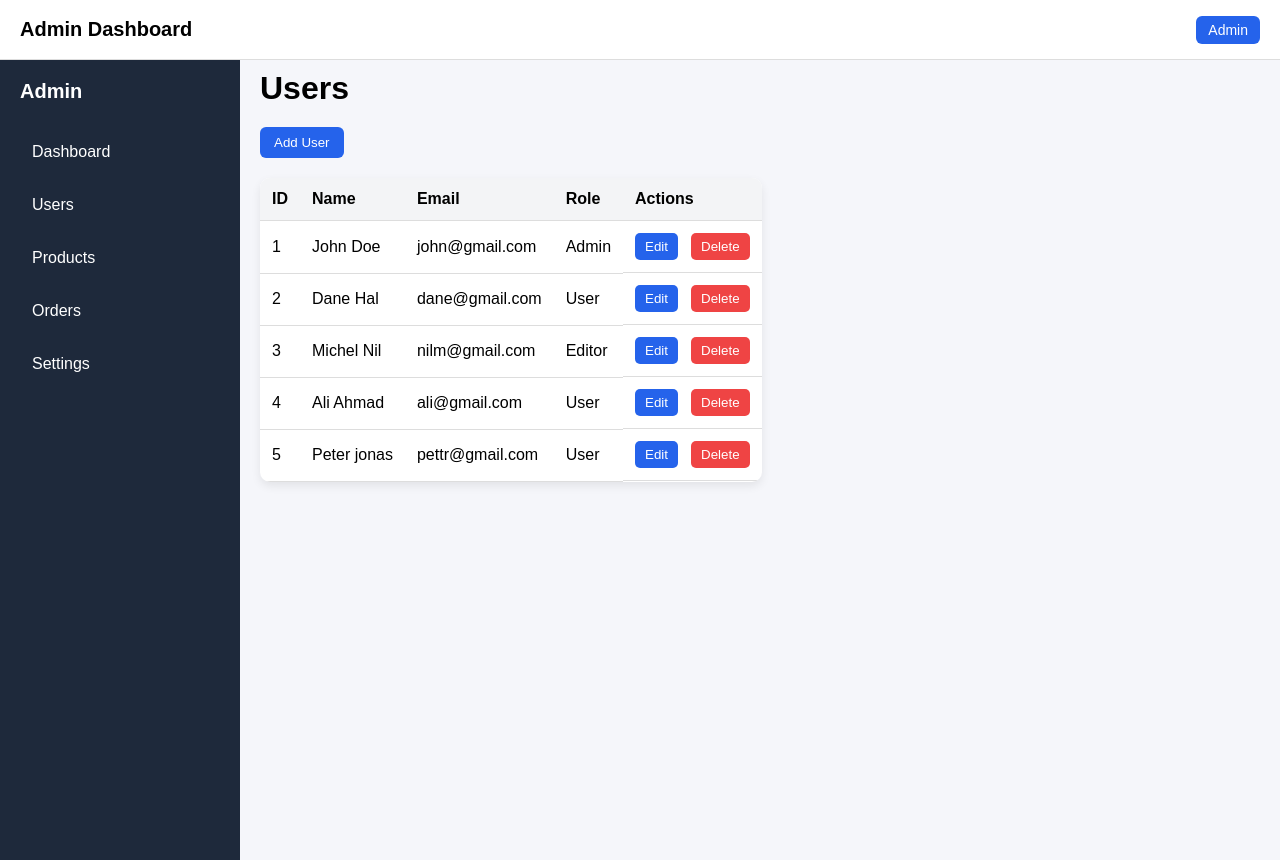
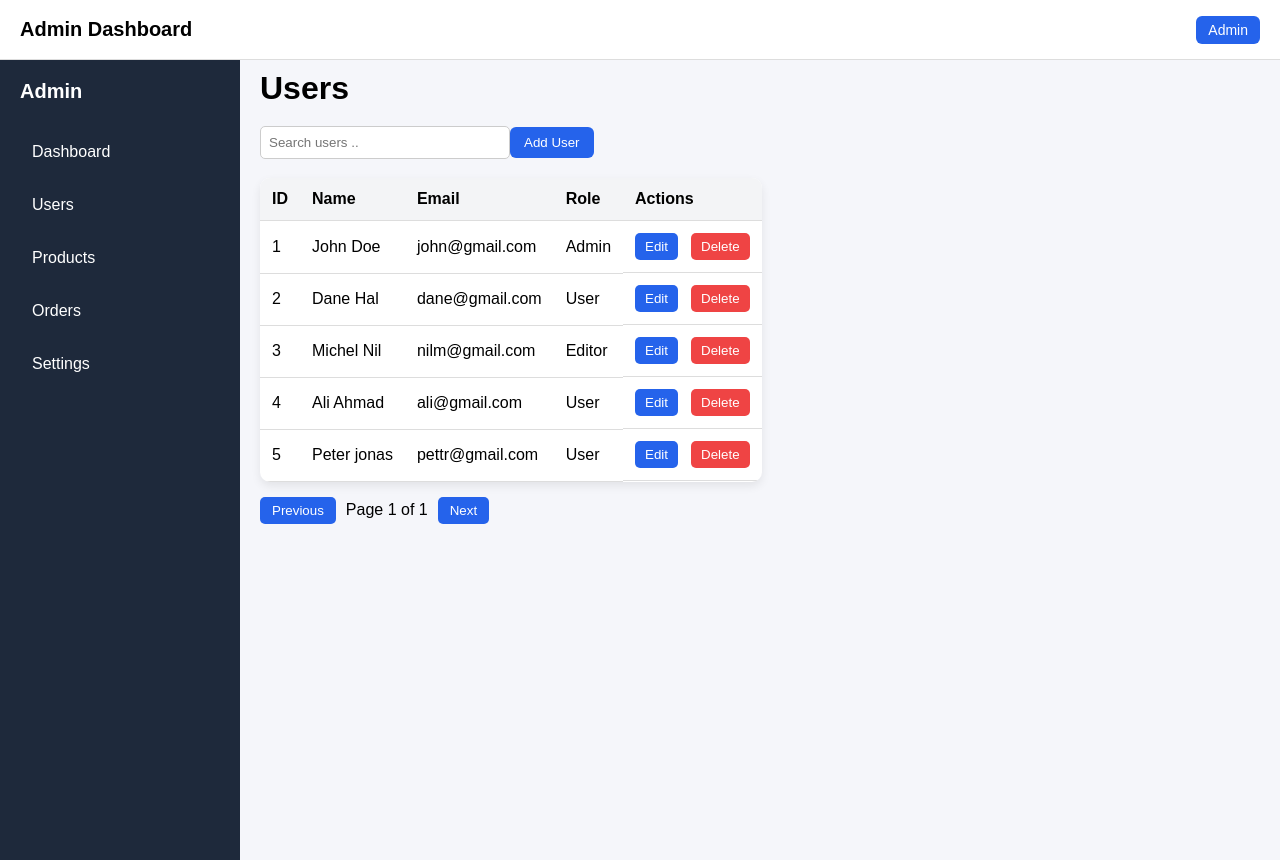
Before and after one commit to OmKhandale05/admin-dashboard, a React (Vite) app: page /users in a window 1280 px wide. Built offline with nearby package versions, Linux system fonts and the light colour scheme.

Commit message:
Modify: add search and pagination to users table

```diff
--- a/src/pages/Users.jsx
+++ b/src/pages/Users.jsx
@@ -3,9 +3,19 @@ import Table from "../components/Table";
 import { users } from "../data/users";
 import Modal from "../components/Modal";
 import "../styles/Users.css";
+import usePagination from "../hooks/usePagination";
 
 const Users = () => {
   const [isOpen, setIsOpen] = useState(false);
+  const [search, setSearch] = useState("");
+
+  const filteredUsers = users.filter((user) =>
+    user.name.toLowerCase().includes(search.toLowerCase())
+  );
+
+
+  const { currentItem, currentPage, totalPages, nextPage, prevPage } =
+    usePagination(filteredUsers, 5);
 
   const columns = [
     { header: "ID", accessor: "id" },
@@ -14,16 +24,27 @@ const Users = () => {
     { header: "Role", accessor: "role" },
   ];
   return (
-    <div>
+    <div className="users-page">
+      <div className="users-header">
         <h1>Users</h1>
+
+        <input
+          type="text"
+          placeholder="Search users .."
+          className="search-input"
+          value={search}
+          onChange={(e) => setSearch(e.target.value)}
+        />
 
         <button className="add-btn" onClick={() => setIsOpen(true)}>
           Add User
         </button>
+      </div>
 
+      <div className="table-card">
         <Table
           columns={columns}
-        data={users}
+          data={currentItem}
           actions={(user) => (
             <div className="table-actions">
               <button className="edit-btn">Edit</button>
@@ -31,6 +52,16 @@ const Users = () => {
             </div>
           )}
         />
+      </div>
+
+      <div className="pagination">
+        <button onClick={prevPage}>Previous</button>
+        <span>
+          Page {currentPage} of {totalPages}
+        </span>
+
+        <button onClick={nextPage}>Next</button>
+      </div>
 
       <Modal isOpen={isOpen} onClose={() => setIsOpen(false)}>
         <h2>Add User</h2>
```
Lines whose indentation alone changed are shown as unchanged.
